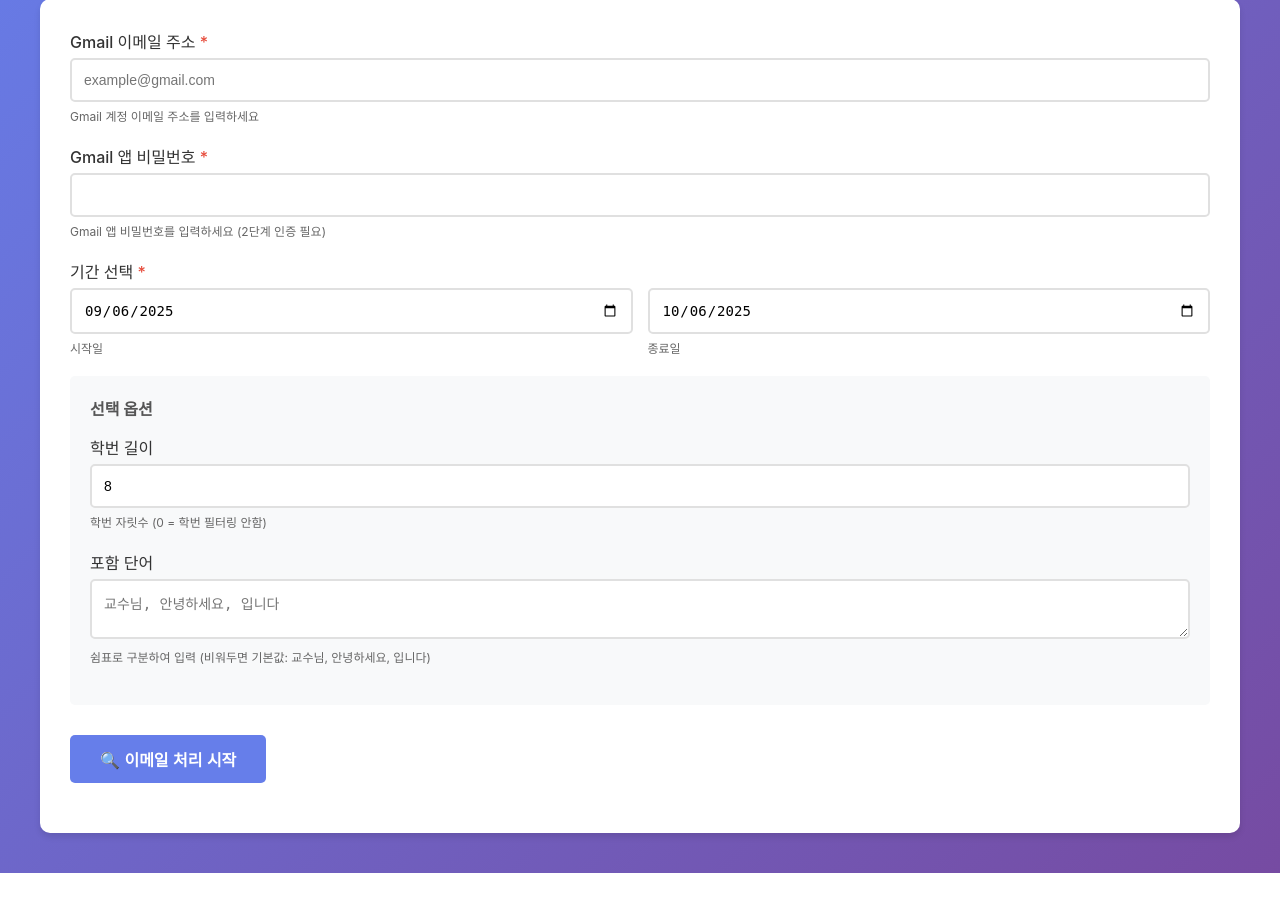
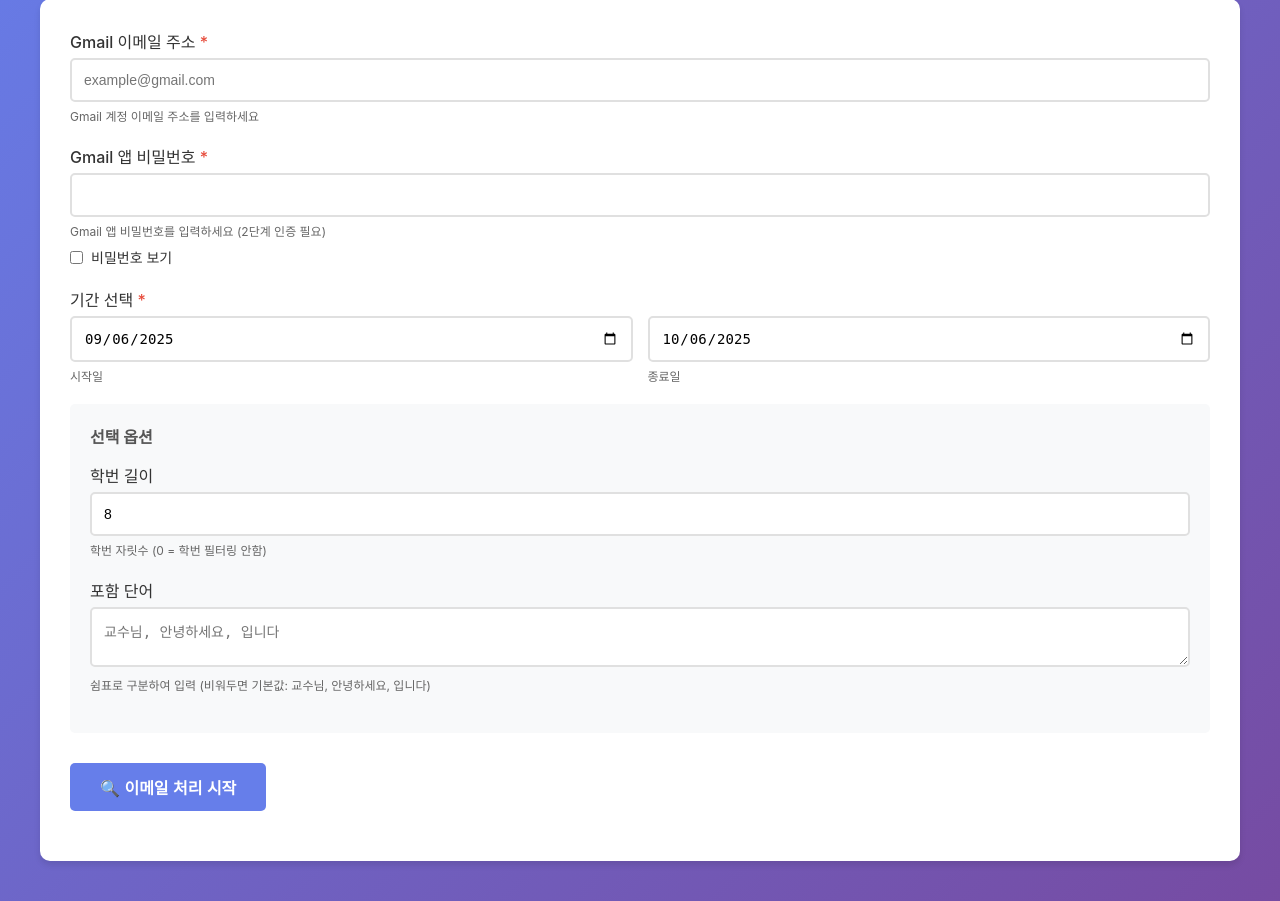
Before and after one commit to YoungjuneKwon/product-2025-report-email-consultation, a Flask app: page / in a window 1280 px wide. Shown: the part 187-1088 px from the top of the page. Before the commit the page ends 1060 px from the top, so only its background shows below. Run offline with Flask 3, Linux system fonts and the light colour scheme.

Commit message:
Add password visibility toggle checkbox
Co-authored-by: YoungjuneKwon <25544293+YoungjuneKwon@users.noreply.github.com>

```diff
--- a/templates/index.html
+++ b/templates/index.html
@@ -222,6 +222,25 @@
             margin-top: 5px;
         }
 
+        .checkbox-container {
+            display: flex;
+            align-items: center;
+            margin-top: 8px;
+        }
+
+        .checkbox-container input[type="checkbox"] {
+            width: auto;
+            margin-right: 8px;
+            cursor: pointer;
+        }
+
+        .checkbox-container label {
+            margin: 0;
+            font-weight: normal;
+            font-size: 14px;
+            cursor: pointer;
+        }
+
         @media (max-width: 768px) {
             .date-range {
                 grid-template-columns: 1fr;
@@ -258,6 +277,10 @@
                     <label class="required">Gmail 앱 비밀번호</label>
                     <input type="password" id="gmail_password" name="gmail_password" required>
                     <div class="help-text">Gmail 앱 비밀번호를 입력하세요 (2단계 인증 필요)</div>
+                    <div class="checkbox-container">
+                        <input type="checkbox" id="show_password" onchange="togglePassword()">
+                        <label for="show_password">비밀번호 보기</label>
+                    </div>
                 </div>
 
                 <div class="form-group">
@@ -331,6 +354,18 @@
 
     <script>
         let tableData = [];
+
+        // Toggle password visibility
+        function togglePassword() {
+            const passwordField = document.getElementById('gmail_password');
+            const showPasswordCheckbox = document.getElementById('show_password');
+
+            if (showPasswordCheckbox.checked) {
+                passwordField.type = 'text';
+            } else {
+                passwordField.type = 'password';
+            }
+        }
 
         // Set default dates (last 30 days)
         window.addEventListener('DOMContentLoaded', function() {
```
